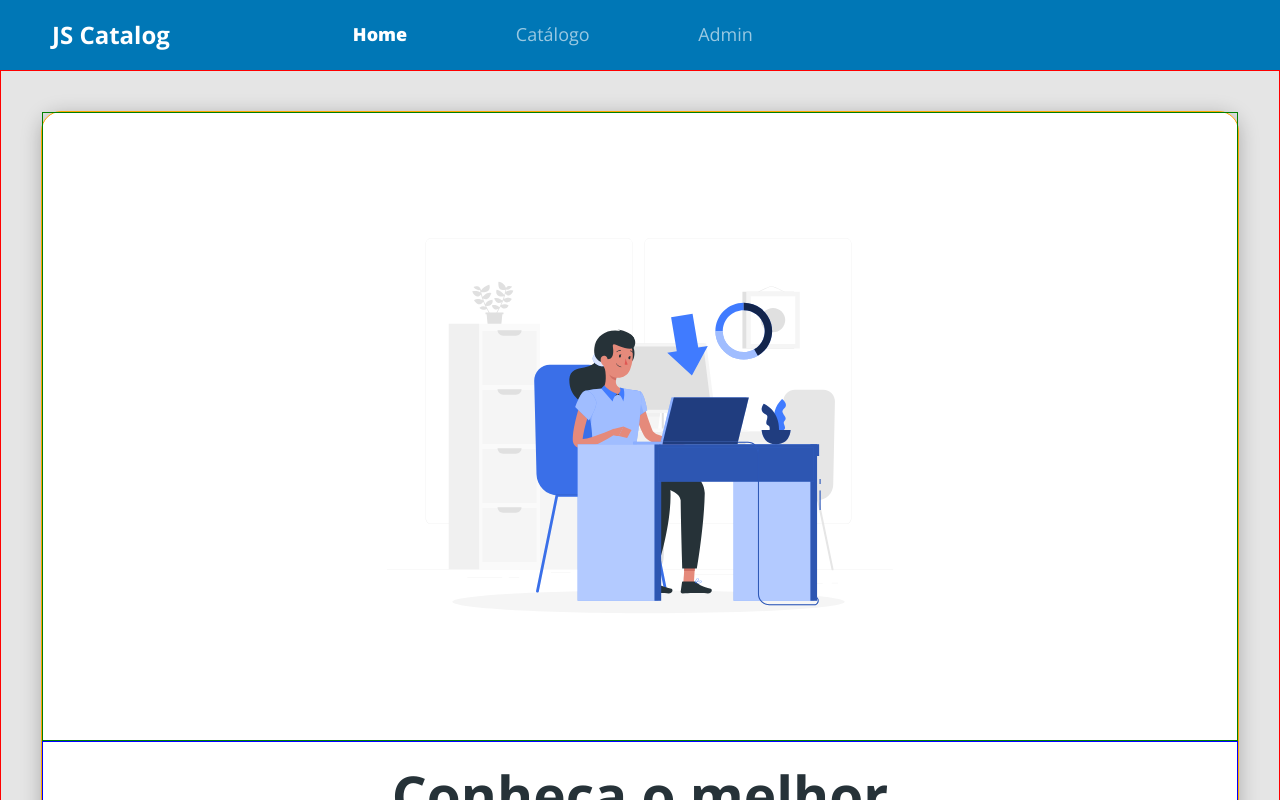
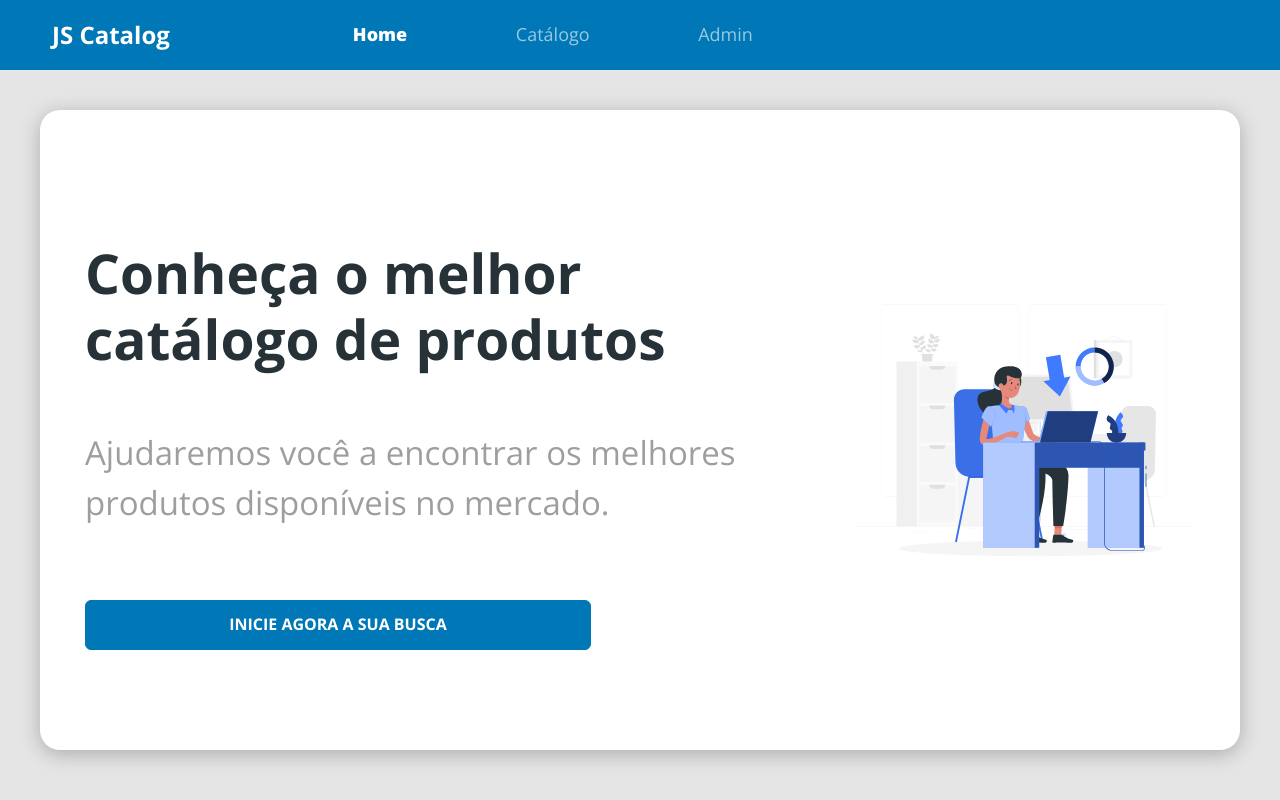
Before and after one commit to JS-Nascimento/js_catalog, a React (Create React App) app: page / in a window 1280 px wide. Shown: the top 800 px of the page. Built offline with nearby package versions, Linux system fonts and the light colour scheme.

Commit message:
CSS Stylling in Home's page

```diff
--- a/src/pages/Home/index.tsx
+++ b/src/pages/Home/index.tsx
@@ -1,7 +1,7 @@
 import { ReactComponent as MainImage } from 'assets/images/main.svg';
 import ButtonIcon from 'components/ButtonIcon';
-import Navbar from 'components/Navbar'
-import './styles.css'
+import Navbar from 'components/Navbar';
+import './styles.css';
 
 const Home = () => {
   return (
@@ -10,18 +10,22 @@ const Home = () => {
       <div className="home-container">
         <div className="home-card">
           <div className="home-content-container">
+            <div className="home-content-contaniner-dv">
               <h1>Conheça o melhor catálogo de produtos</h1>
-                <p>Ajudaremos você a encontrar os melhores produtos disponíveis no mercado.</p>
-                <ButtonIcon/>
+              <p>
+                Ajudaremos você a encontrar os melhores produtos disponíveis no
+                mercado.
+              </p>
+            </div>
+            <ButtonIcon />
           </div>
           <div className="home-image-container">
             <MainImage />
           </div>
-
         </div>
       </div>
     </>
   );
-}
+};
 
 export default Home;
--- a/src/pages/Home/styles.css
+++ b/src/pages/Home/styles.css
@@ -1,8 +1,6 @@
 .home-container {
   padding: 10px;
   font-size: 22px;
-    text-align: center;
-    border: 1px solid red;
 }
 
 .home-card {
@@ -11,7 +9,6 @@
   background-color: white;
   box-shadow: 0px 4px 20px rgba(0, 0, 0, 0.25);
   border-radius: 20px;
-    border: 1px solid orange;
 }
 
 .home-content-container {
@@ -19,26 +16,26 @@
   flex-direction: column;
   align-items: center;
   padding: 10px 10px 60px 10px;
-    border: 1px solid blue;
+
+
 }
-
 .home-content-container h1 {
   width: 260px;
   font-size: 1em;
   font-weight: 800;
   margin-bottom: 15px;
+  padding: 30px 0px;
+
 }
 
 .home-content-container p {
   color: #9e9e9e;
-    font-size: 14px;
   font-size: 0.6em;
   margin-bottom: 30px;
 }
 
 .home-image-container {
   padding: 50px 15px;
-    border: 1px solid green;
 }
 
 .home-image-container svg {
@@ -85,7 +82,6 @@
 }
 
 @media (min-width: 992px) {
-
   .home-container {
     padding: 40px;
     font-size: 55px;
@@ -108,3 +104,39 @@
     margin-bottom: 47px;
   }
 }
+
+@media (min-width: 1200px) {
+  .home-card {
+    flex-direction: row;
+    justify-content: space-around;
+    padding: calc((85vh - 480px) / 2 - 20px) 0px;
+  }
+
+  .home-content-container {
+    height: 480px;
+    width: 720px;
+    padding: 20px;
+    align-items: flex-start;
+    text-align: left;
+    flex-flow: wrap;
+    align-content: space-between;
+  }
+
+  .home-image-container {
+    display: flex;
+    align-items: center;
+    padding: 20px;
+  }
+
+  .home-image-container svg {
+    width: 340px;
+    height: auto;
+  }
+}
+
+@media (min-width: 1400px) {
+  .home-image-container svg {
+    width: 480px;
+    height: auto;
+  }
+}
```
Lines whose indentation alone changed are shown as unchanged.
